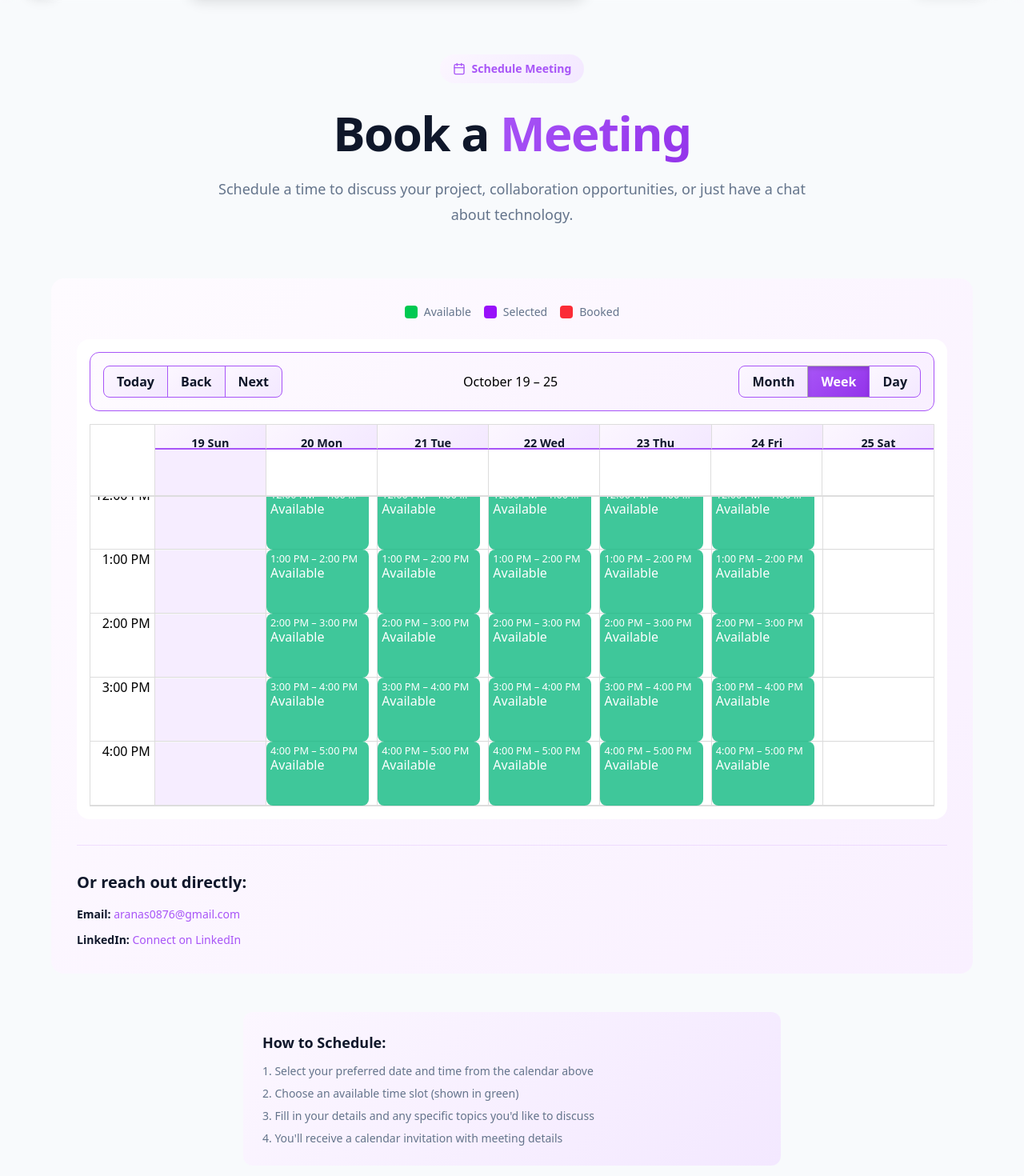
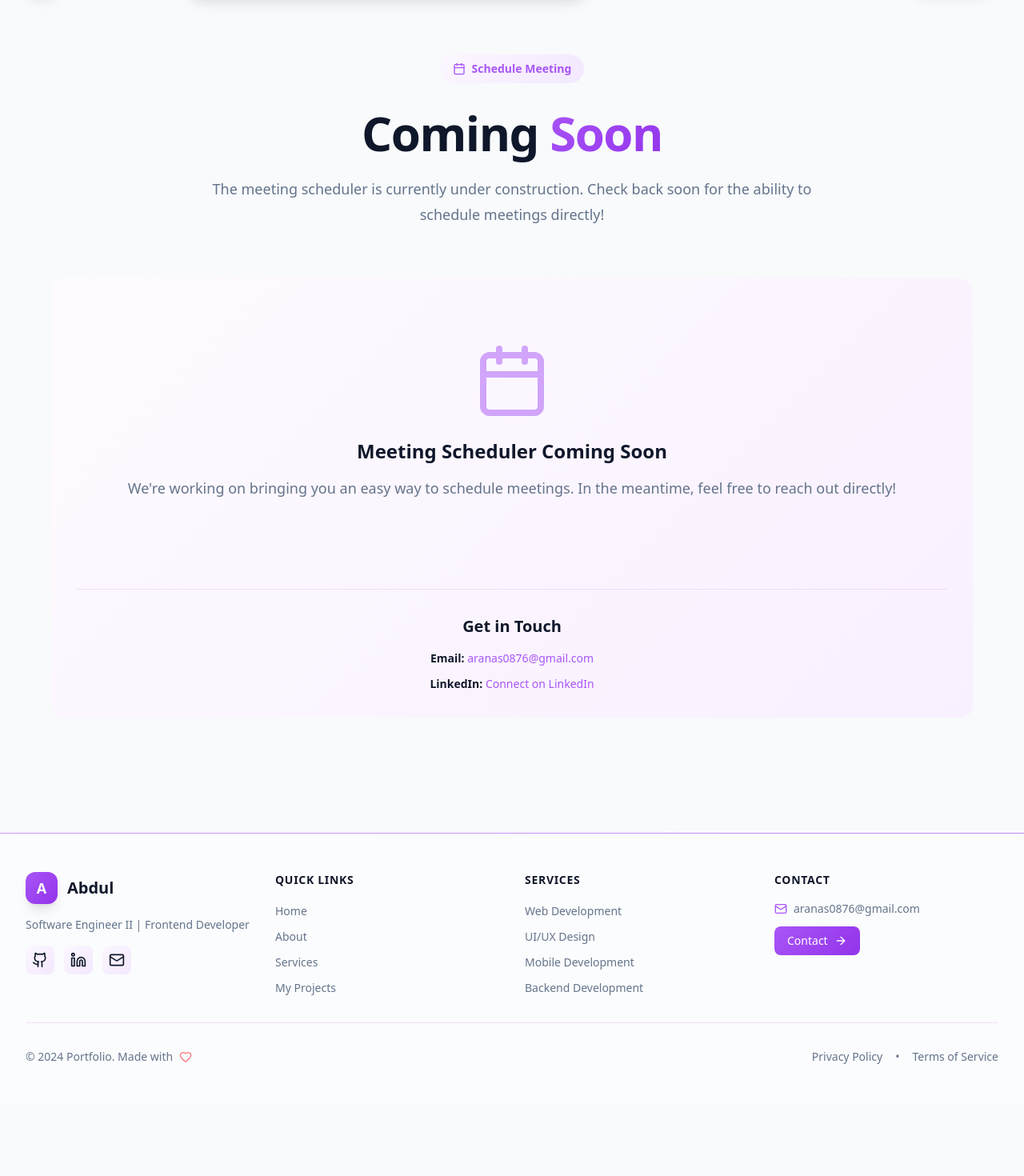
Before and after one commit to Anasmomin143/portfolio, a Next.js app: page /en/schedule in a window 1280 px wide. Shown: the part 60-1530 px from the top of the page at 80% size. After the commit the page ends 1439 px from the top, so only its background shows below. Built offline with nearby package versions, Linux system fonts and the light colour scheme.

Commit message:
feat: update SchedulePage content to reflect upcoming features and improve user engagement

```diff
--- a/app/[lang]/schedule/page.tsx
+++ b/app/[lang]/schedule/page.tsx
@@ -31,16 +31,16 @@ export default function SchedulePage({ params }: { params: Promise<LocaleParams>
 
         <FadeIn delay={0.6} direction="up">
           <h1 className="text-4xl font-bold tracking-tight sm:text-5xl lg:text-6xl" style={{ color: 'var(--color-text)' }}>
-            {t('title')}{' '}
+            Coming{' '}
             <span style={{ background: 'var(--gradient-primary)', WebkitBackgroundClip: 'text', color: 'transparent' }}>
-              {t('titleHighlight')}
+              Soon
             </span>
           </h1>
         </FadeIn>
 
         <FadeIn delay={0.8} direction="up">
           <p className="mt-6 text-lg leading-8 max-w-3xl mx-auto font-medium" style={{ color: 'var(--color-muted)' }}>
-            {t('description')}
+            The meeting scheduler is currently under construction. Check back soon for the ability to schedule meetings directly!
           </p>
         </FadeIn>
       </div>
@@ -48,27 +48,35 @@ export default function SchedulePage({ params }: { params: Promise<LocaleParams>
       <div className="max-w-6xl mx-auto">
         <FadeIn delay={1.0}>
           <div
-            className="rounded-2xl shadow-strong overflow-hidden backdrop-blur-sm p-8"
+            className="rounded-2xl shadow-strong overflow-hidden backdrop-blur-sm p-8 text-center"
             style={{ background: 'var(--gradient-card)', borderColor: 'var(--color-primary)' }}
           >
-            <MeetingScheduler />
+            <div className="py-12">
+              <Calendar className="w-24 h-24 mx-auto mb-6 opacity-50" style={{ color: 'var(--color-primary)' }} />
+              <h2 className="text-2xl font-bold mb-4" style={{ color: 'var(--color-text)' }}>
+                Meeting Scheduler Coming Soon
+              </h2>
+              <p className="text-lg mb-8" style={{ color: 'var(--color-muted)' }}>
+                We&apos;re working on bringing you an easy way to schedule meetings. In the meantime, feel free to reach out directly!
+              </p>
+            </div>
 
             {/* Alternative Contact Section */}
             <div className="mt-8 pt-8 border-t" style={{ borderColor: 'var(--card-border)' }}>
               <h3 className="text-xl font-bold mb-4" style={{ color: 'var(--color-text)' }}>
-                {t('contact.title')}
+                Get in Touch
               </h3>
               <div className="space-y-3">
                 <p className="text-sm" style={{ color: 'var(--color-muted)' }}>
-                  <strong style={{ color: 'var(--color-text)' }}>{t('contact.email')}</strong>{' '}
+                  <strong style={{ color: 'var(--color-text)' }}>Email:</strong>{' '}
                   <a href={`mailto:${resumeData.personal.email}`} className="hover:underline" style={{ color: 'var(--color-primary)' }}>
                     {resumeData.personal.email}
                   </a>
                 </p>
                 <p className="text-sm" style={{ color: 'var(--color-muted)' }}>
-                  <strong style={{ color: 'var(--color-text)' }}>{t('contact.linkedin')}</strong>{' '}
+                  <strong style={{ color: 'var(--color-text)' }}>LinkedIn:</strong>{' '}
                   <a href={resumeData.personal.linkedin} target="_blank" rel="noopener noreferrer" className="hover:underline" style={{ color: 'var(--color-primary)' }}>
-                    {t('contact.linkedinText')}
+                    Connect on LinkedIn
                   </a>
                 </p>
               </div>
@@ -76,23 +84,6 @@ export default function SchedulePage({ params }: { params: Promise<LocaleParams>
           </div>
         </FadeIn>
       </div>
-
-      {/* Instructions */}
-      <FadeIn delay={1.2}>
-        <div className="mt-12 max-w-2xl mx-auto">
-          <div className="rounded-xl p-6" style={{ background: 'var(--gradient-secondary)', borderColor: 'var(--color-primary)' }}>
-            <h3 className="text-lg font-bold mb-3" style={{ color: 'var(--color-text)' }}>
-              {t('instructions.title')}
-            </h3>
-            <ol className="space-y-2 text-sm" style={{ color: 'var(--color-muted)' }}>
-              <li>{t('instructions.step1')}</li>
-              <li>{t('instructions.step2')}</li>
-              <li>{t('instructions.step3')}</li>
-              <li>{t('instructions.step4')}</li>
-            </ol>
-          </div>
-        </div>
-      </FadeIn>
     </div>
   );
 }
```
